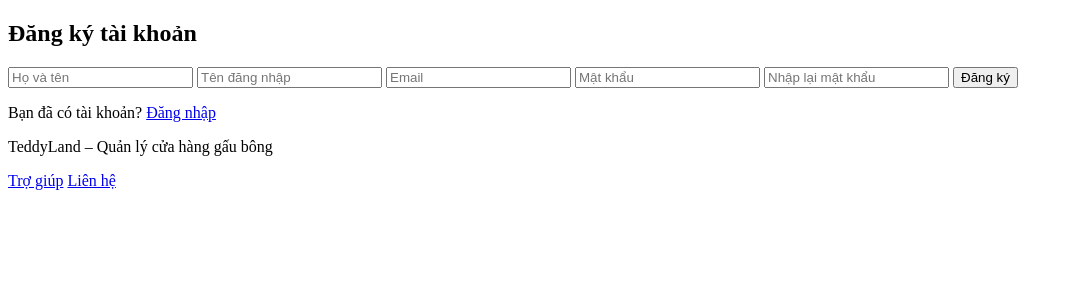
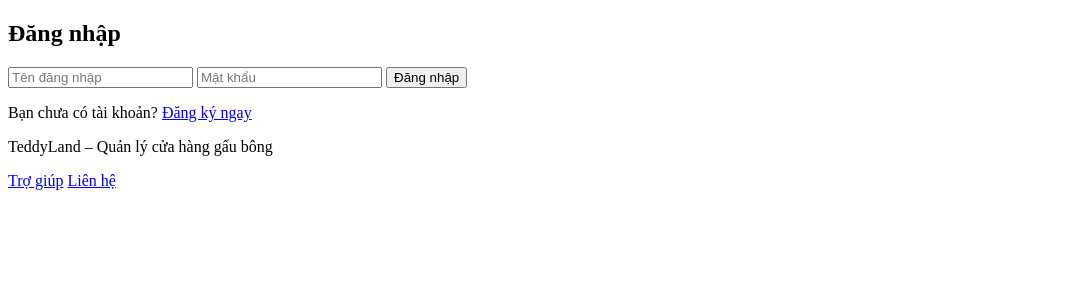
Before and after one commit to Tied13/laptrinhweb, a PHP site: page /login.php in a window 1280 px wide. Shown: the part 168-468 px from the top of the page, without its empty margins (0-1073 px from the left). Run offline with PHP 8.4, Linux system fonts and the light colour scheme.

Commit message:
Update login.php

```diff
--- a/login.php
+++ b/login.php
@@ -1,27 +1,26 @@
 <!DOCTYPE html>
 <html lang="vi">
 <head>
-  <meta charset="UTF-8" />
-  <meta name="viewport" content="width=device-width, initial-scale=1.0"/>
-  <title>Đăng ký - Cửa hàng bán gấu bông</title>
-  <link rel="stylesheet" href="assets/css/admin.css"/>
+    <meta charset="UTF-8">
+    <meta name="viewport" content="width=device-width, initial-scale=1.0">
+    <title>Đăng nhập - Cửa hàng bán Gấu bông</title>
+    <link rel="stylesheet" href="assets/css/admin.css">
 </head>
 <body>
     <?php include("includes/header.php"); ?>
-    <section class="register">
-        <h2>Đăng ký tài khoản</h2>
+    <main class="auth-container">
+        <section class="login">
+            <h2>Đăng nhập</h2>
             <form action="controllers/AuthController.php" method="post">
-        <input type="text" name="fullname" placeholder="Họ và tên" required />
                 <input type="text" name="username" placeholder="Tên đăng nhập" required />
-        <input type="email" name="email" placeholder="Email" required />
                 <input type="password" name="password" placeholder="Mật khẩu" required />
-        <input type="password" name="confirm" placeholder="Nhập lại mật khẩu" required />
-        <button type="submit">Đăng ký</button>
+                <button type="submit">Đăng nhập</button>
             </form>
-    <p>Bạn đã có tài khoản?
-        <a href="login.php">Đăng nhập</a>
+            <p>Bạn chưa có tài khoản?
+                <a href="register.php">Đăng ký ngay</a>
             </p>
         </section>
+    </main>
     <?php include("includes/footer.php"); ?>
 </body>
 </html>
```
Lines whose indentation alone changed are shown as unchanged.
